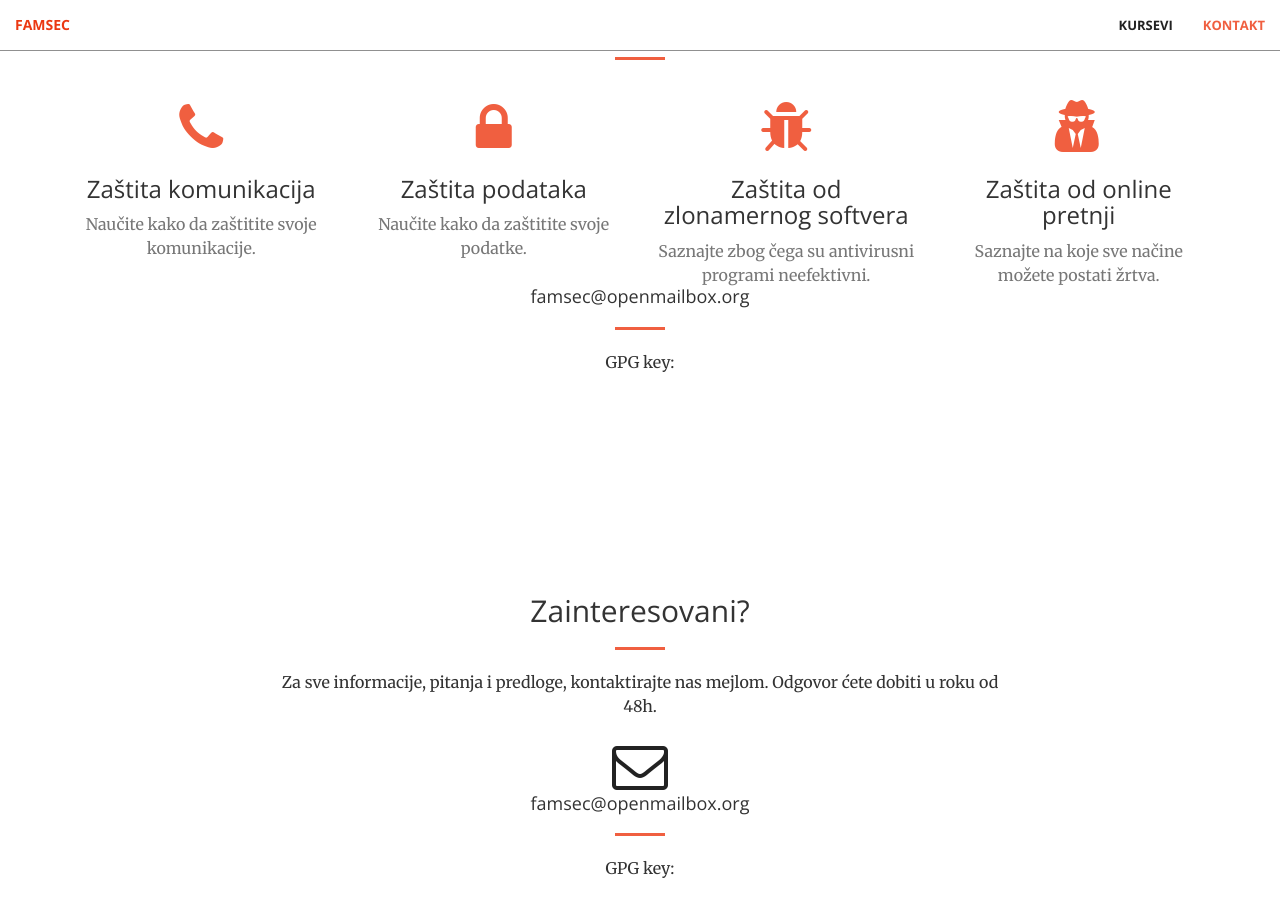
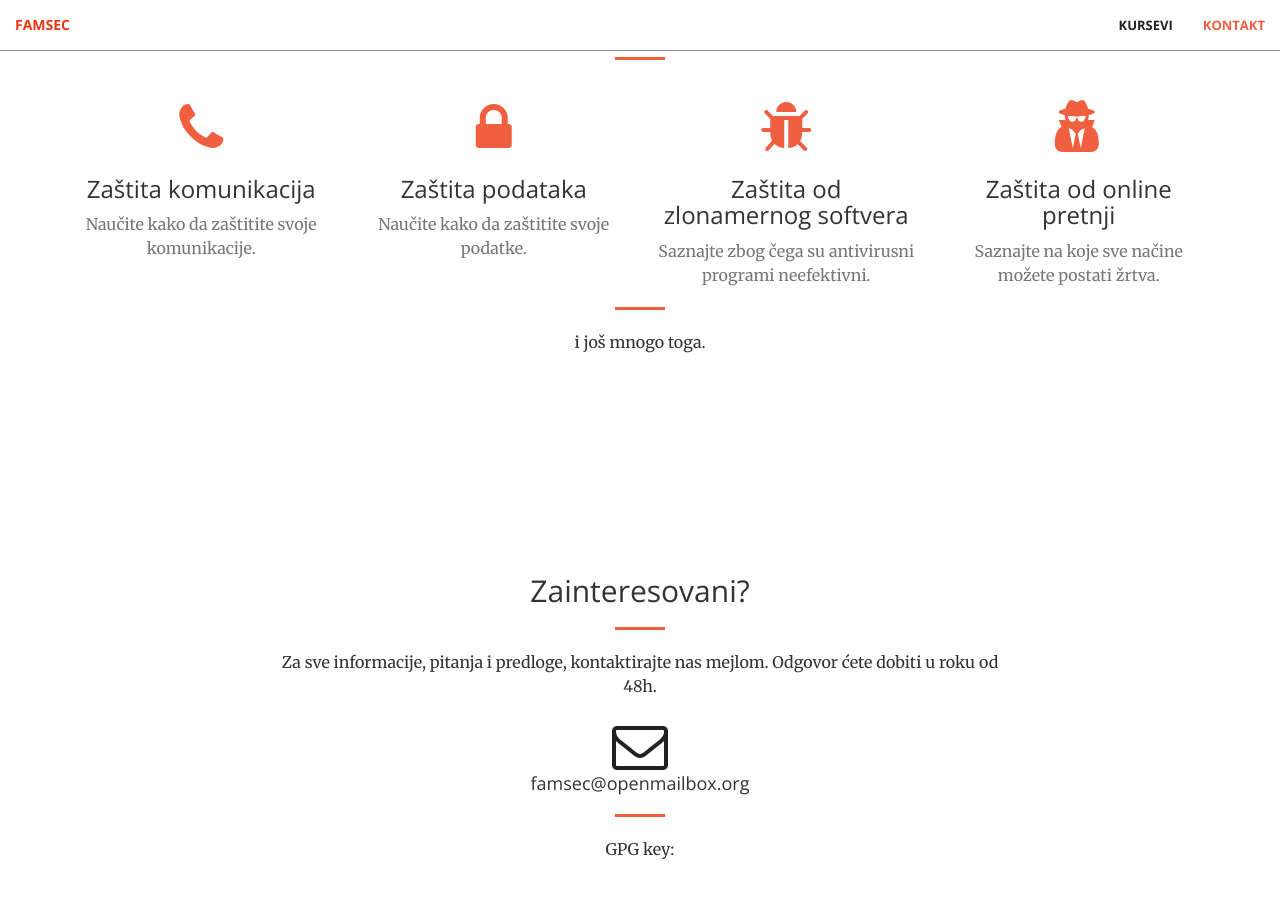
Before and after one commit to FAMSEC/famsec.github.io, a Jekyll site: the page built from index.html, in a window 1280 px wide and 900 px high, scrolled down 996 px. Built offline with Jekyll 4.4.1, drawn with Linux system fonts in a browser that asks for light colours.

Commit message:
Update services.html

```diff
--- a/_includes/services.html
+++ b/_includes/services.html
@@ -39,9 +39,8 @@
         </div>
     </div>
      <div class="col-lg-8 col-lg-offset-2 text-center">
-                <h4 class="section-heading">famsec@openmailbox.org</h4>
                 <hr class="primary">
-                <p>GPG key: </p>
+                <p>i još mnogo toga.</p>
             </div>
     </div>
 </section>
```
